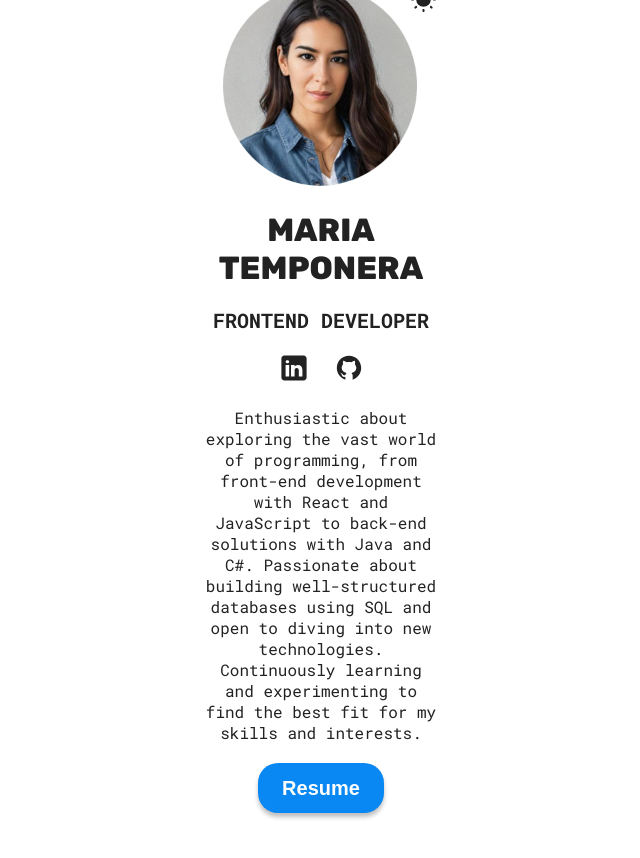
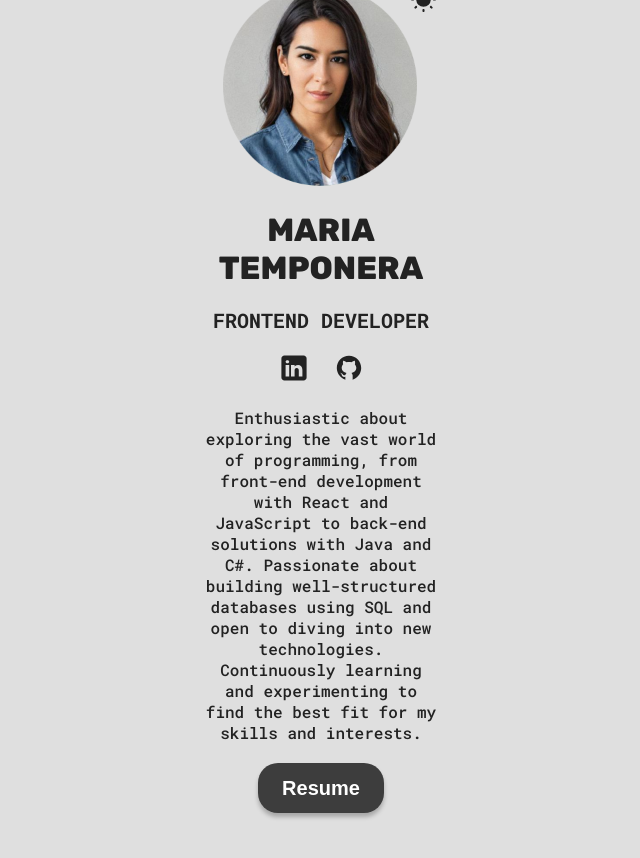
Before and after one commit to mariatemp/Maria-Temponera, a React (Vite) app: page / in a window 1280 px wide. Shown: the whole page, without its empty margins (319-959 px from the left). Built offline with nearby package versions, Linux system fonts and the light colour scheme.

Commit message:
light background changes

```diff
--- a/src/App.css
+++ b/src/App.css
@@ -1,6 +1,6 @@
 :root {
-  --background-color: #fff;
-  --btn-color: #0987f2;
+  --background-color: #dfdfdffb;
+  --btn-color: #3d3d3d;
   --btn-text-color: #fff;
   --project-card-bg: #ffffff00;
   --text-color: #222;
@@ -56,7 +56,7 @@ h1 {
 
 p {
   font-size: 16px;
-  font-weight: 400;
+  font-weight: 500;
 }
 
 .sectionTitle {
```
